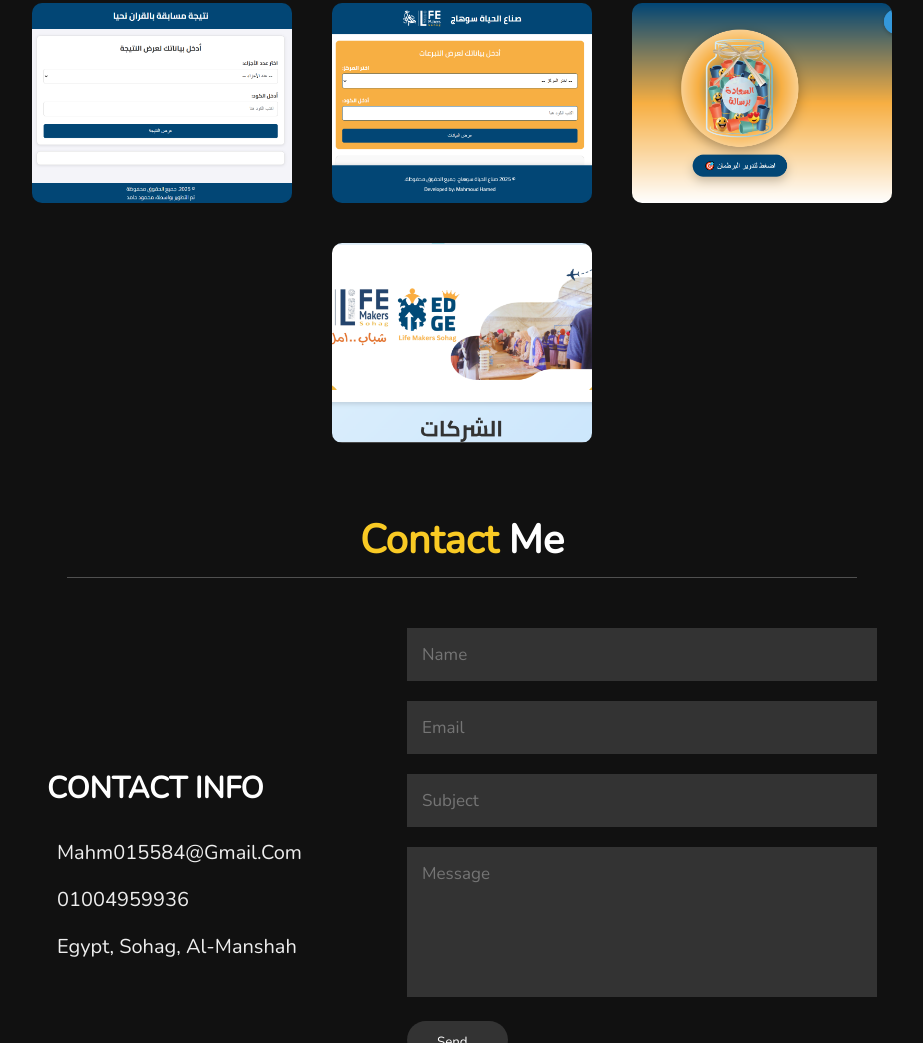
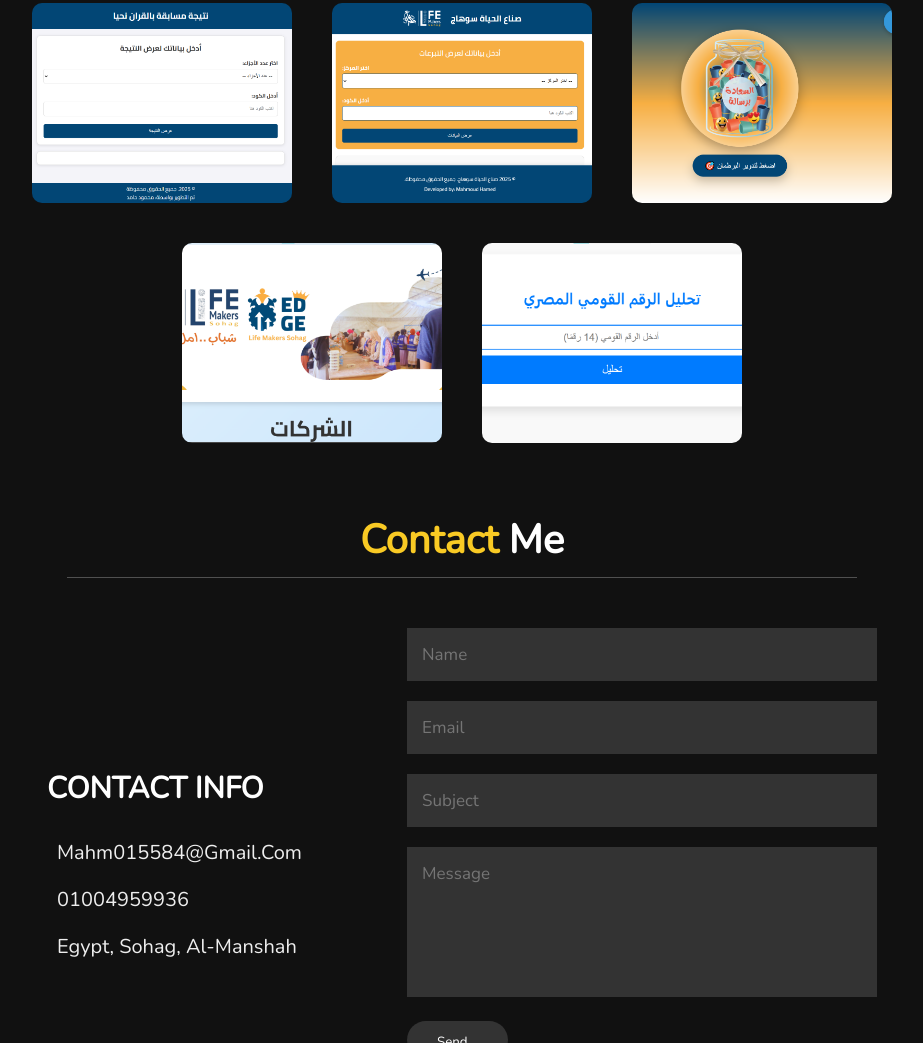
Before and after one commit to Mahmoudhamed24/Mahmoud_Hamed, a plain HTML site: page index.html in a window 1280 px wide. Shown: the part 2837-3880 px from the top of the page, without its empty margins (353-1276 px from the left). Drawn offline with nearby package versions, Linux system fonts and the light colour scheme.

Commit message:
Update index.html

```diff
--- a/index.html
+++ b/index.html
@@ -185,6 +185,10 @@
              <div class="box">
                 <a href="https://life-makers-sohag.github.io/Companies/"> <img src="Companies.png" alt="photo"></a>
             </div>
+
+             <div class="box">
+                <a href="https://life-makers-sohag.github.io/decodeNationalId/"> <img src="decodeNationalId.png" alt="photo"></a>
+            </div>
 <!--
             <div class="box">
                 <img src="error404.png" alt="photo">
```
